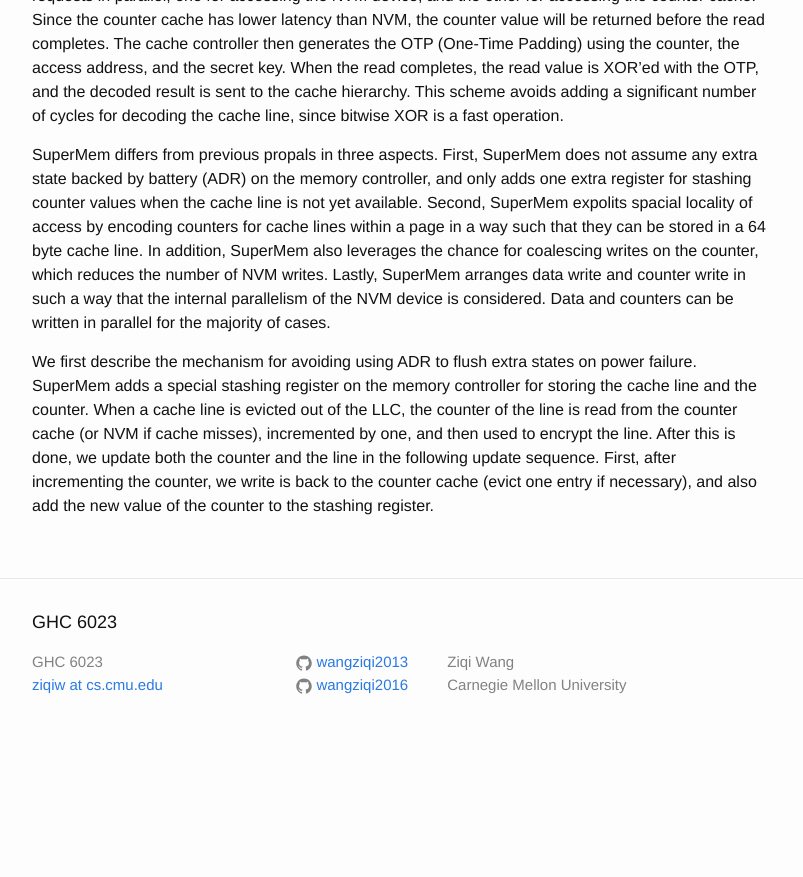
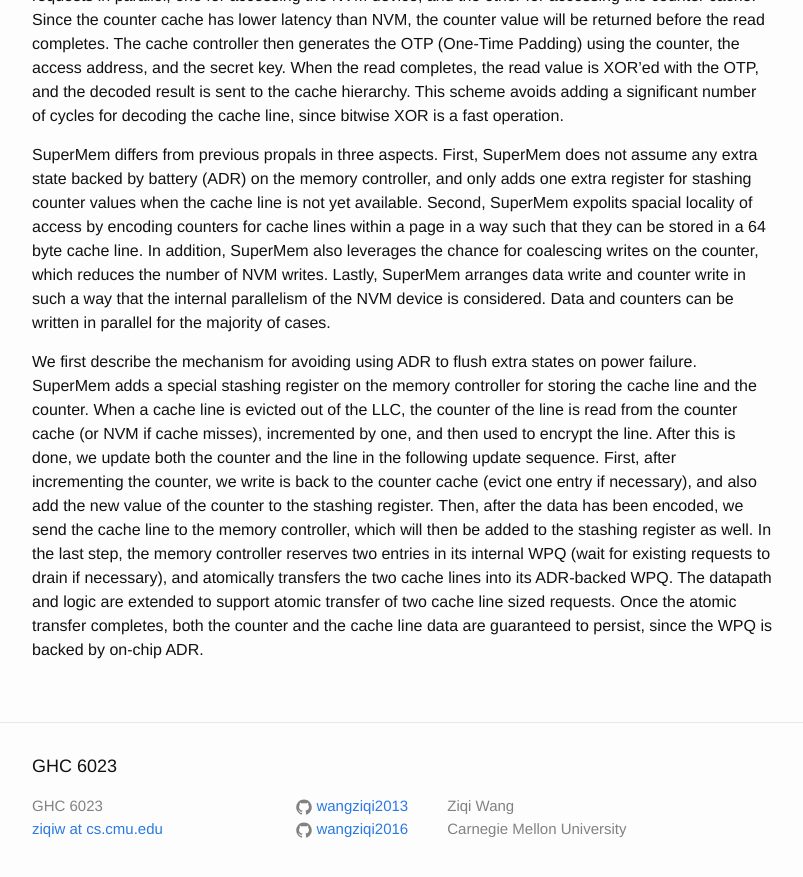
Before and after one commit to wangziqi2013/wangziqi2013.github.io, a Jekyll site: the page built from _posts/2019-12-12-supermem.markdown, in a window 1280 px wide and 900 px high, scrolled down 1429 px. Shown: the top 877 px of the window, without its empty margins (238-1041 px from the left). Built offline with Jekyll 4.4.1, drawn with Linux system fonts in a browser that asks for light colours; before the commit the page ends 2185 px from its top, so only the background shows below that.

Commit message:
Finish reg

```diff
--- a/_posts/2019-12-12-supermem.markdown
+++ b/_posts/2019-12-12-supermem.markdown
@@ -61,4 +61,9 @@ stashing register on the memory controller for storing the cache line and the co
 out of the LLC, the counter of the line is read from the counter cache (or NVM if cache misses), incremented by one,
 and then used to encrypt the line. After this is done, we update both the counter and the line in the following update
 sequence. First, after incrementing the counter, we write is back to the counter cache (evict one entry if necessary),
-and also add the new value of the counter to the stashing register.
+and also add the new value of the counter to the stashing register. Then, after the data has been encoded, we send
+the cache line to the memory controller, which will then be added to the stashing register as well. In the last
+step, the memory controller reserves two entries in its internal WPQ (wait for existing requests to drain if necessary),
+and atomically transfers the two cache lines into its ADR-backed WPQ. The datapath and logic are extended to support
+atomic transfer of two cache line sized requests. Once the atomic transfer completes, both the counter and the cache
+line data are guaranteed to persist, since the WPQ is backed by on-chip ADR.
```
